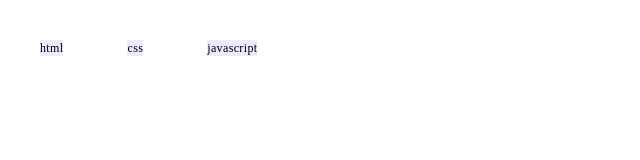
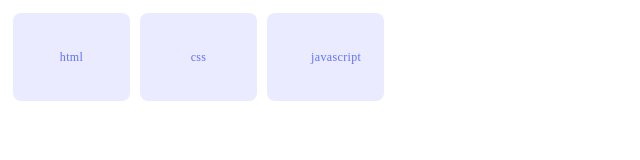
Before and after one commit to joramot/pair-programming, a plain HTML site: page index.html in a window 1280 px wide. Shown: the whole page, without its empty margins (0-640 px from the left). Drawn offline with Linux system fonts and the light colour scheme.

Commit message:
Css changed and index modified

```diff
--- a/index.html
+++ b/index.html
@@ -5,11 +5,19 @@
   <meta http-equiv="X-UA-Compatible" content="IE=edge">
   <meta name="viewport" content="width=device-width, initial-scale=1.0">
   <link rel="stylesheet" href="style.css">
-  <title>Document</title>
+  <title>Pair-Programming</title>
 </head>
 <body>
-  <p>html</p>
-  <p>css</p>
-  <p>javascript</p>
+    <div class="container">
+        <div class="tagbox">
+            <p class="content">html</p>
+        </div>
+        <div class="tagbox">
+            <p class="content">css</p>
+        </div>
+        <div class="tagbox">
+            <p class="content">javascript</p>
+        </div>
+    </div>
 </body>
 </html>
--- a/style.css
+++ b/style.css
@@ -1,12 +1,31 @@
-p {
+/* .container {
     display: inline;
     float: left;
-  font-family: Poppins;
+    align-items: center;
+    padding: 0px;
+    gap: 8px;
+} */
+
+.tagbox {
+    display: inline;
+    float:left;
+    background: #ebebff;
+    padding: 4px 12px;
+    color: #6070ff;
+    border-radius: 8px;
+    margin: 5px;
+}
+
+.content {
+    width: 29px;
+    height: 16px;
+    font-family: 'Poppins';
+    font-style: normal;
+    font-weight: 500;
     font-size: 12px;
-  font-weight: 500;
     line-height: 16px;
     letter-spacing: 0.03em;
-  text-align: left;
+    color: #6070FF;
     margin: 2rem;
-  background-color:  #ebebff;
+    text-align: center;
 }
```
Lines whose indentation alone changed are shown as unchanged.
